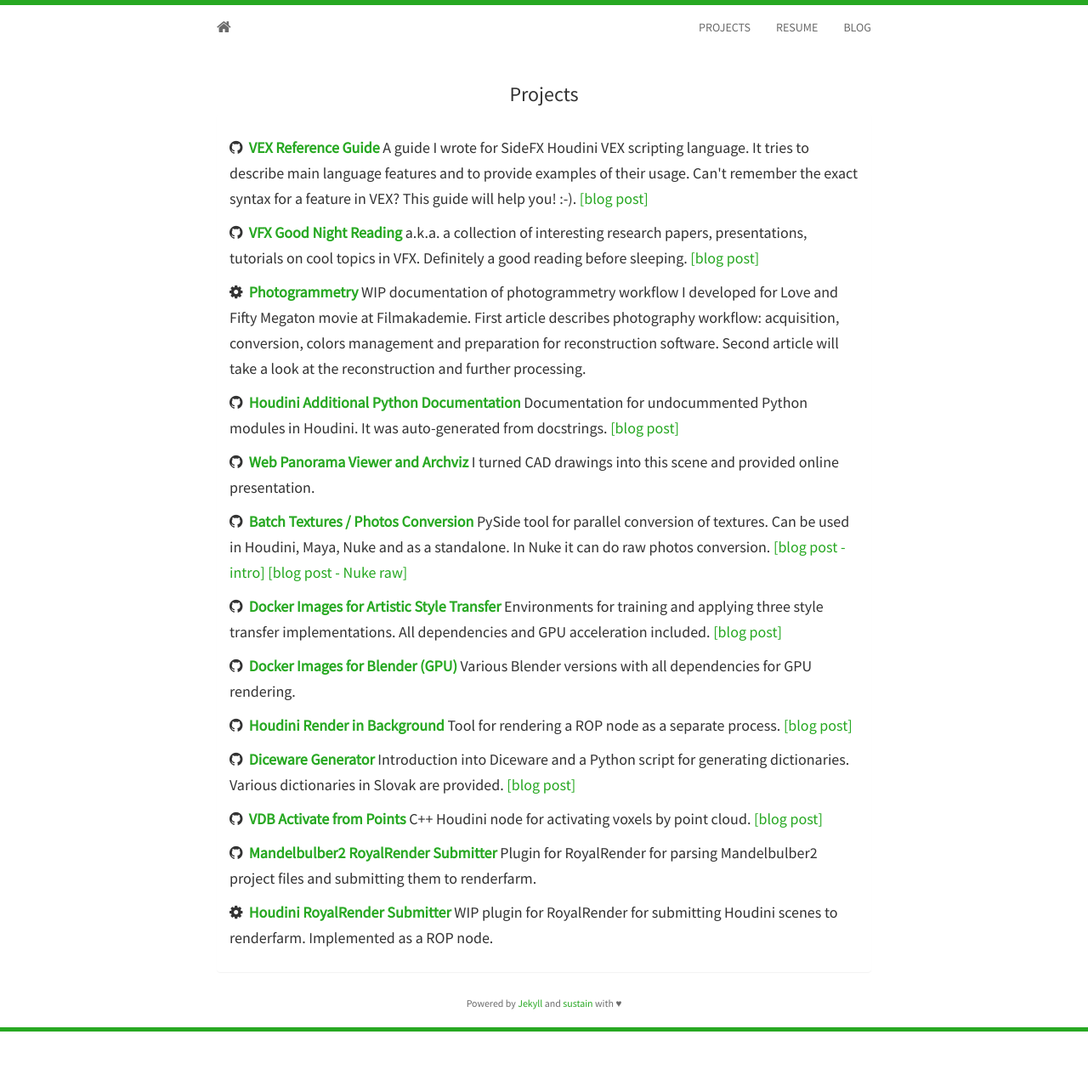
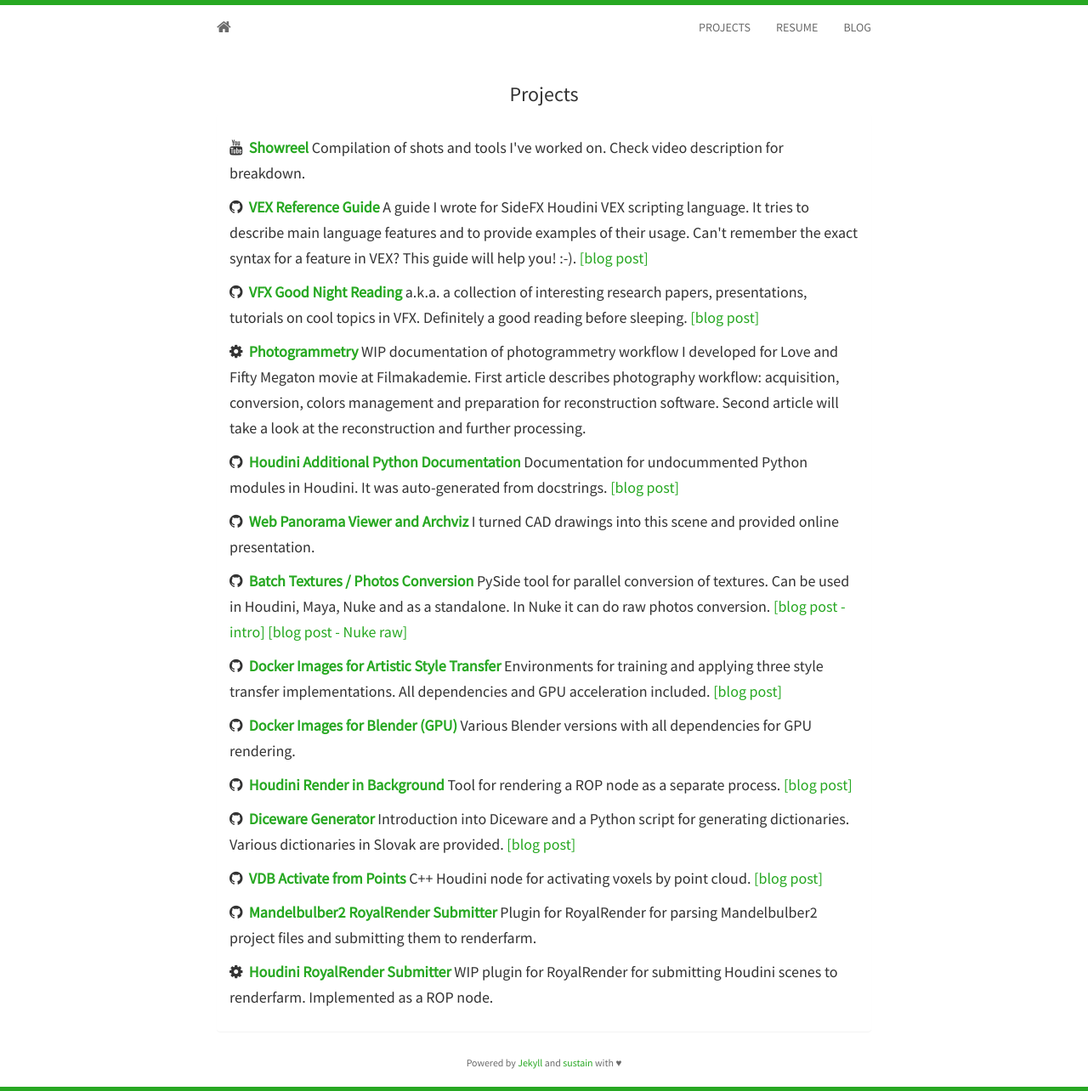
Before and after one commit to jtomori/jtomori.github.io, a Jekyll site: the page built from projects.html, in a window 1280 px wide. Shown: the whole page at 85% size. Built offline with Jekyll 4.4.1, drawn with Linux system fonts in a browser that asks for light colours; nearby versions of some CDN libraries; before the commit the page ends 1214 px from its top, so only the background shows below that.

Commit message:
added reel

```diff
--- a/_includes/projects.html
+++ b/_includes/projects.html
@@ -3,6 +3,10 @@
   <h3>Projects</h3>
   <div class="panel panel-default">
     <div class="panel-body">
+		<h5>
+			<i class="fa fa-youtube"></i>&nbsp;&nbsp;<strong><a href="https://www.youtube.com/watch?v=x0fz1wM-U1I">Showreel</a></strong>
+			Compilation of shots and tools I've worked on. Check video description for breakdown.
+		</h5>
 		<h5>
 			<i class="fa fa-github"></i>&nbsp;&nbsp;<strong><a href="https://github.com/jtomori/vex_tutorial">VEX Reference Guide</a></strong>
 			A guide I wrote for SideFX Houdini VEX scripting language. It tries to describe main language features and to provide examples of their usage. Can't remember the exact syntax for a feature in VEX? This guide will help you! :-). <a href="https://jurajtomori.wordpress.com/2018/02/04/houdini-vex-tutorial/">[blog post]</a>
```
